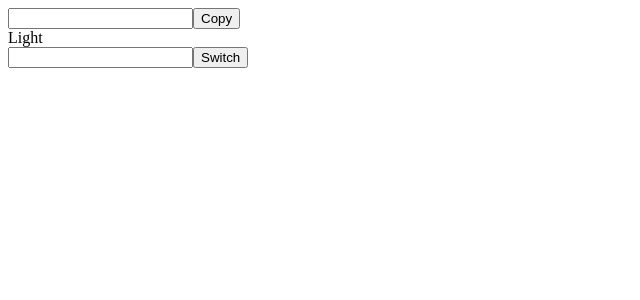
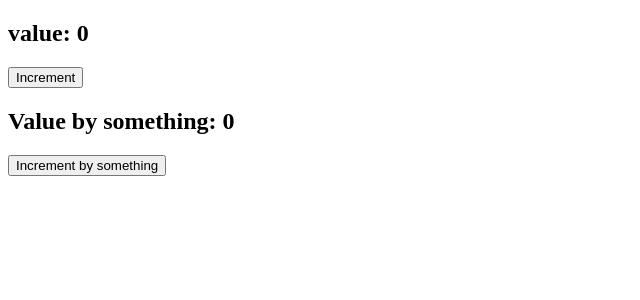
Before and after one commit to Hrisshhii/react-practice, a React (Vite) app in the folder react-basics/: page / in a window 1280 px wide. Shown: the top 300 px of the page, without its empty margins (0-640 px from the left). Built offline with nearby package versions, Linux system fonts and the light colour scheme.

Commit message:
useEffect basics practice

```diff
--- a/react-basics/src/App.jsx
+++ b/react-basics/src/App.jsx
@@ -1,13 +1,27 @@
 import './App.css';
-import CopyInput from './components/CopyInput';
-import { Counter, ToDoList } from './components/Mini';
-import { Switcher } from './components/Switcher';
+import { useState,useEffect } from 'react';
 function App() {
+  const [value,setValue]=useState(0);
+  const [something,setSome]=useState(0);
+  useEffect(()=>{
+    console.log('Call useEffect');
+    document.title=`Increment ${value}`;
+  },[value]);
+// empty dependency array means only load once
+// if none then it load everytime
+// if [value] anytime change in component fire function
+
+  useEffect(()=>{
+    console.log('Call useEffect using Something');
+    document.title=`Increment ${something}`;
+  },[something]);
+
   return (
     <>
-      <CopyInput />
-      <br></br>
-      <Switcher />
+      <h2>value: {value}</h2>
+      <button onClick={()=>setValue(value+1)}>Increment</button>
+      <h2>Value by something: {something}</h2>
+      <button onClick={()=>setSome(something+1)}>Increment by something</button>
     </>
   )
 }
```
